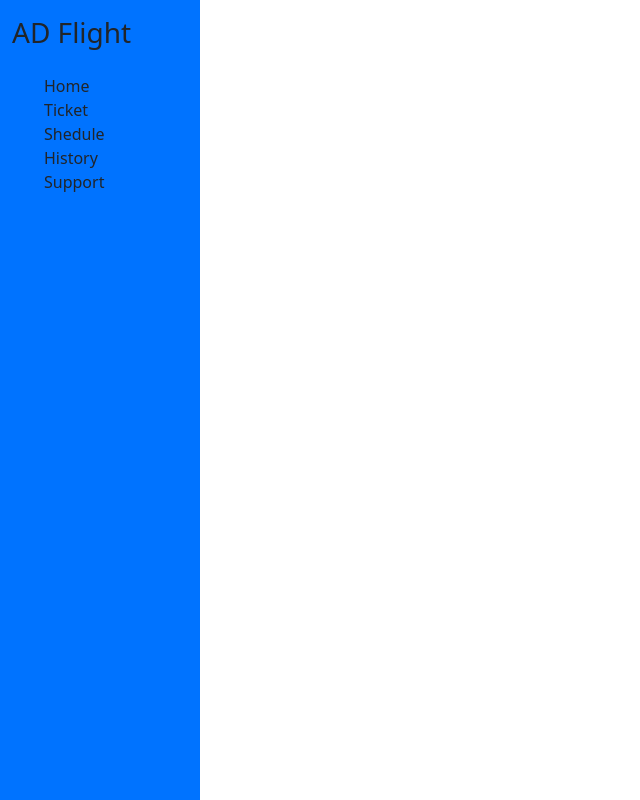
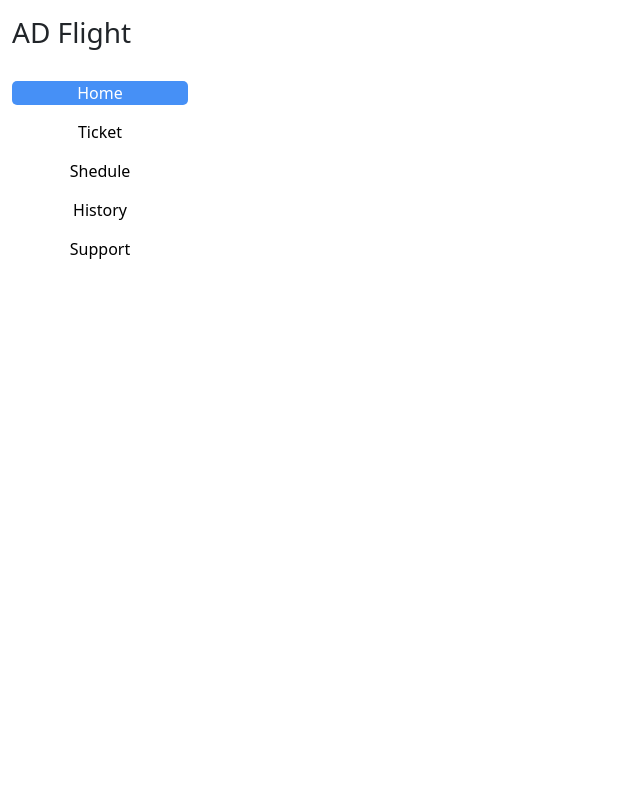
Before and after one commit to ad-kd/Flight-Booking, a React (Vite) app: page / in a window 1280 px wide. Shown: the whole page, without its empty margins (0-640 px from the left). Built offline with nearby package versions, Linux system fonts and the light colour scheme.

Commit message:
sidebar update

```diff
--- a/src/components/sidebar.jsx
+++ b/src/components/sidebar.jsx
@@ -9,11 +9,11 @@ const sidebar = () => {
 
           <nav className='sidebar-links'>
             <ul>
-              <li>Home</li>
-              <li>Ticket</li>
-              <li>Shedule</li>
-              <li>History</li>
-              <li>Support</li>
+              <li className='active'><a href="#">Home</a></li>
+              <li><a href="#">Ticket</a></li>
+              <li><a href="#">Shedule</a></li>
+              <li><a href="#">History</a></li>
+              <li><a href="#">Support </a></li>
             </ul>
           </nav>
         </div>
--- a/src/index.css
+++ b/src/index.css
@@ -11,14 +11,34 @@
   text-rendering: optimizeLegibility;
   -webkit-font-smoothing: antialiased;
   -moz-osx-font-smoothing: grayscale;
+  --sidebar-active: #4690f6;
 }
 
 .sidebar{
   width: 200px;
   height: 100vh;
- background-color: #0073ff;
 }
 
 .sidebar-links ul{
   list-style: none;
+  padding: 0px;
+  text-align: center;
 }
+
+.sidebar-links ul li{
+  margin: 15px 0px;
+}
+
+.sidebar-links ul li.active{
+  background-color: var(--sidebar-active);
+  border-radius: 5px;
+  color: #fff;
+}
+.sidebar-links ul li.active a{
+  color: #fff;
+}
+
+.sidebar-links ul li a{
+  color: rgb(0, 0, 0);
+ text-decoration: none;
+}
```
